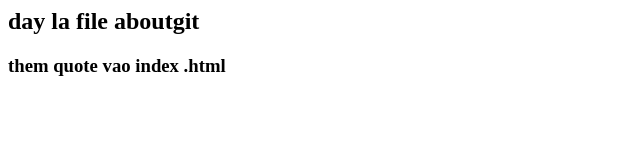
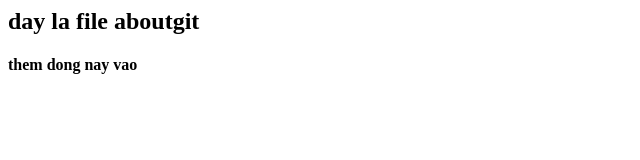
Before and after one commit to ngocquangfu/worldquant, a plain HTML site: page index.html in a window 1280 px wide. Shown: the whole page, without its empty margins (0-640 px from the left). Drawn offline with Linux system fonts and the light colour scheme.

Commit message:
them the h4 vao

```diff
--- a/index.html
+++ b/index.html
@@ -1,2 +1,2 @@
 <h2>day la file aboutgit</h2>
-<h3>them quote vao index .html </h3>
+<h4>them dong nay vao</h4>
```
